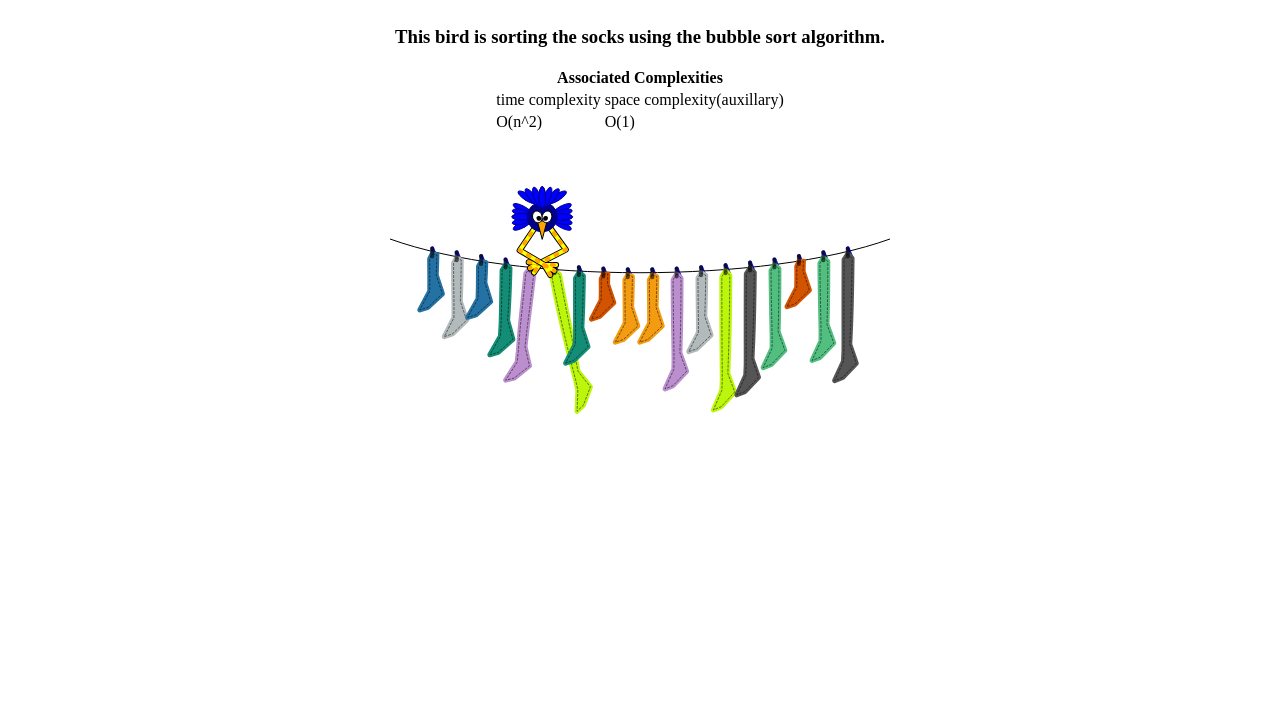
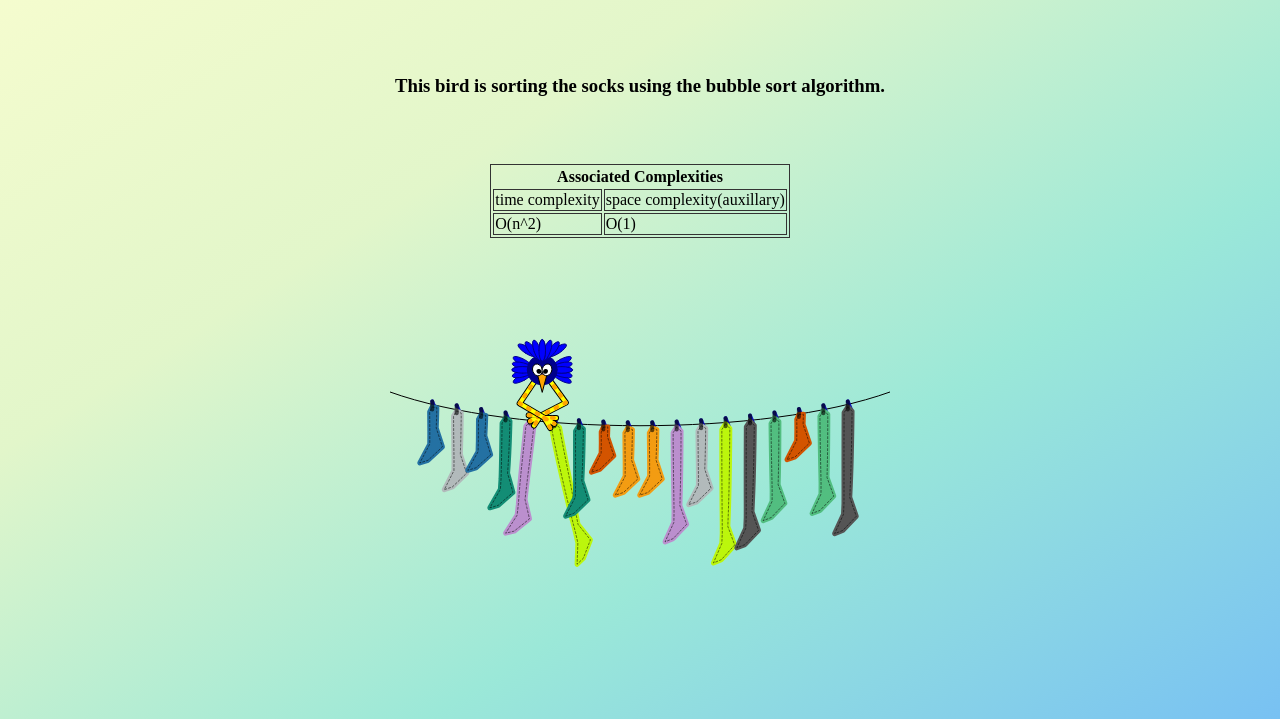
Before and after one commit to UtkarshSharma1209/AdvancedSortingVisualizer, a plain HTML site: page index.html in a window 1280 px wide. Shown: the part 81-800 px from the top of the page. Drawn offline with Linux system fonts and the light colour scheme.

Commit message:
Update style.css

```diff
--- a/style.css
+++ b/style.css
@@ -1,5 +1,18 @@
-body{
-    display: flex;
-    flex-direction: column;
-    align-items: center;
+body {
+  display: flex;
+  flex-direction: column;
+  align-items: center;
+  gap: 49px;
+  background: linear-gradient(to left top, #78c1f3, #9be8d8, #e2f6ca, #f8fdcf);
+  background-attachment: fixed; /*edit*/
 }
+table,
+td {
+  border: 1px solid #333;
+}
+
+thead,
+tfoot {
+  /* background-color: #333; */
+  color: black;
+}
```
